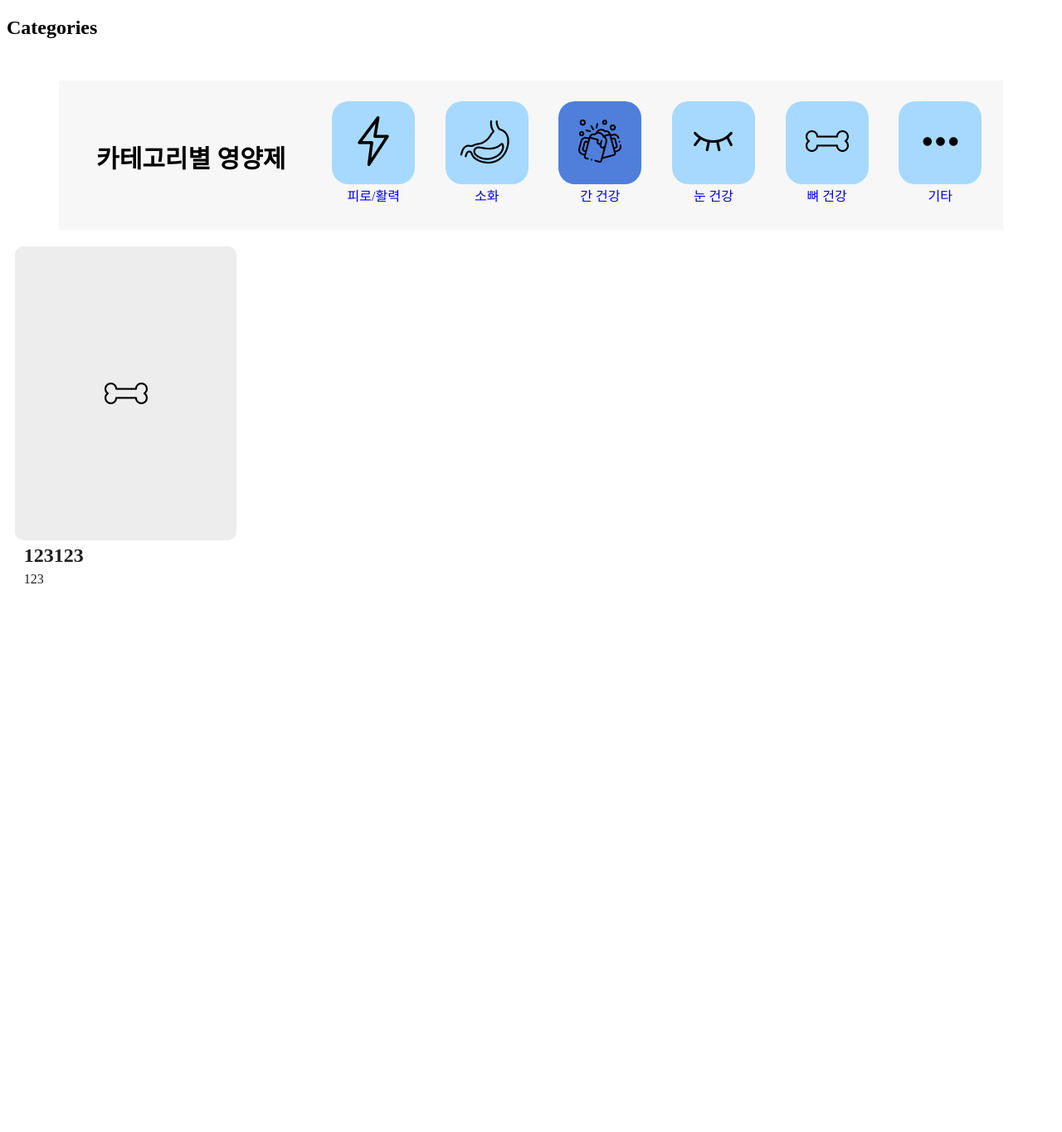
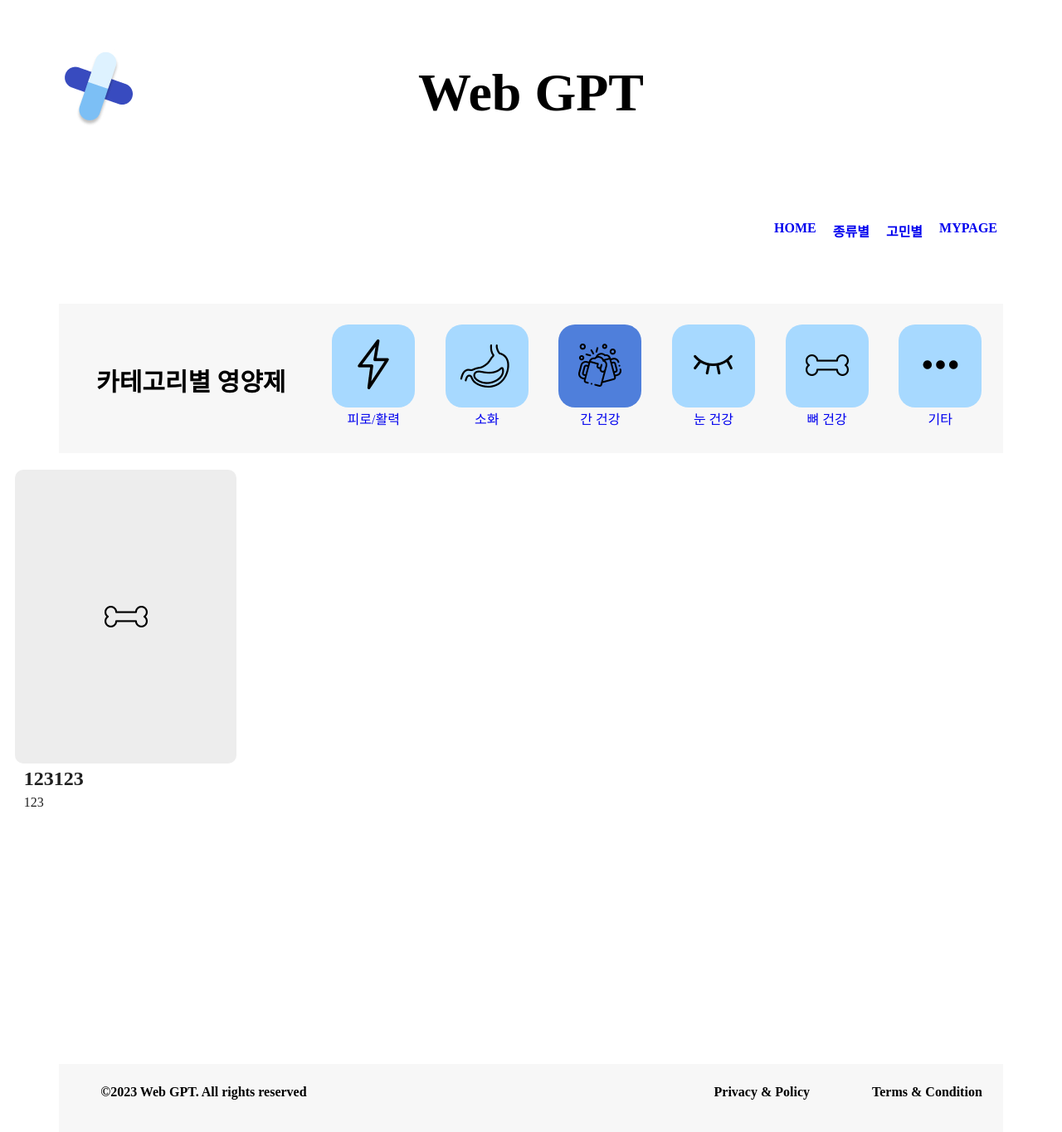
Before and after one commit to GC-AdvancedWebPrograming-WebGPT/FrontEndDev, a React (Create React App) app: page /categories in a window 1280 px wide. Shown: the top 1364 px of the page at 83% size. Before the commit the page ends 800 px from the top, so only its background shows below. Built offline with nearby package versions, Linux system fonts and the light colour scheme.

Commit message:
refactor: Footer, Ranking Component

```diff
--- a/src/components/Footer.js
+++ b/src/components/Footer.js
@@ -3,7 +3,7 @@ import styled from "styled-components";
 
 const Wrapper = styled.div`
     position : relative;
-    transform : translateY(-100%);
+    transform : translateY(0%);
 
     width: 90%;
     height: 100px;
@@ -11,7 +11,6 @@ const Wrapper = styled.div`
     margin-left: auto;
     margin-right: auto;
     margin-top: 300px;
-    margin-bottom: auto;
 
     background-color: #F7F7F7;
     display: flex;
--- a/src/components/Ranking.js
+++ b/src/components/Ranking.js
@@ -23,8 +23,9 @@ const RankingText = styled.text`
 const ButtonBox = styled.div`
     position: relative;
     z-index: 0;
-    margin-left: 24px;
+    margin-left: auto;
     margin-top: -53px;
+    margin-right: auto;
     background: white;
     width: 200px;
     height: 240px;
--- a/src/pages/Categories.js
+++ b/src/pages/Categories.js
@@ -2,14 +2,25 @@ import React from "react";
 import ChooseCategory from "../components/ChooseCategory";
 import NutrientsInfo from "../components/NutrientsInfo";
 import { Bone } from "../assets/category_shapes";
+import Header from "../components/Header";
+import Navigator from "../components/Navigator";
+import styled from "styled-components";
+import Footer from "../components/Footer";
 
-const Categories = () =>{
+
+const Wrapper = styled.div`
+    width: 100%;
+`;
+
+function Categories() {
     return(
-        <div>
-            <h2>Categories</h2>
+        <Wrapper>
+            <Header/>
+            <Navigator/>
             <ChooseCategory selectedCategory="3" />
             <NutrientsInfo toLink="" imgSrc={Bone} itemName="123123" itemCompany="123" />
-        </div>
+            <Footer/>
+        </Wrapper>
     );
 }
 export default Categories;
--- a/src/pages/Conditions.js
+++ b/src/pages/Conditions.js
@@ -1,8 +1,20 @@
 import React from "react";
+import Header from "../components/Header";
+import Navigator from "../components/Navigator";
+import styled from "styled-components";
+import Footer from "../components/Footer";
 
-const Conditions = () =>{
+const Wrapper = styled.div`
+    width: 100%;
+`;
+
+function Conditions (){
     return(
-        <h2>Conditions</h2>
+        <Wrapper>
+            <Header/>
+            <Navigator/>
+            <Footer/>
+        </Wrapper>
     );
 }
 export default Conditions;
--- a/src/pages/Home.js
+++ b/src/pages/Home.js
@@ -9,7 +9,6 @@ import Footer from "../components/Footer";
 
 const Wrapper = styled.div`
     width: 100%;
-    height: 2000px;
 `;
 
 const Banner = styled.img`
```
